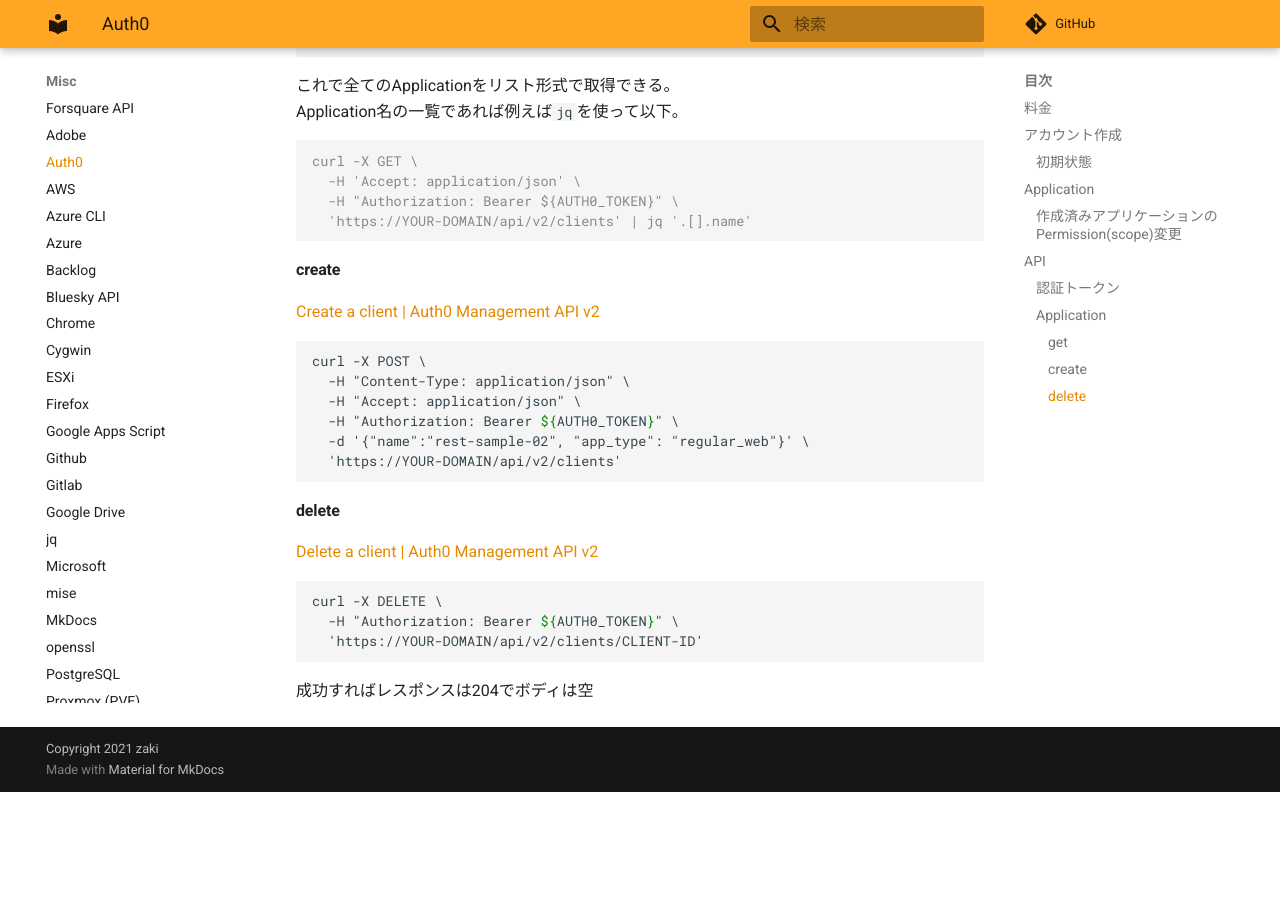
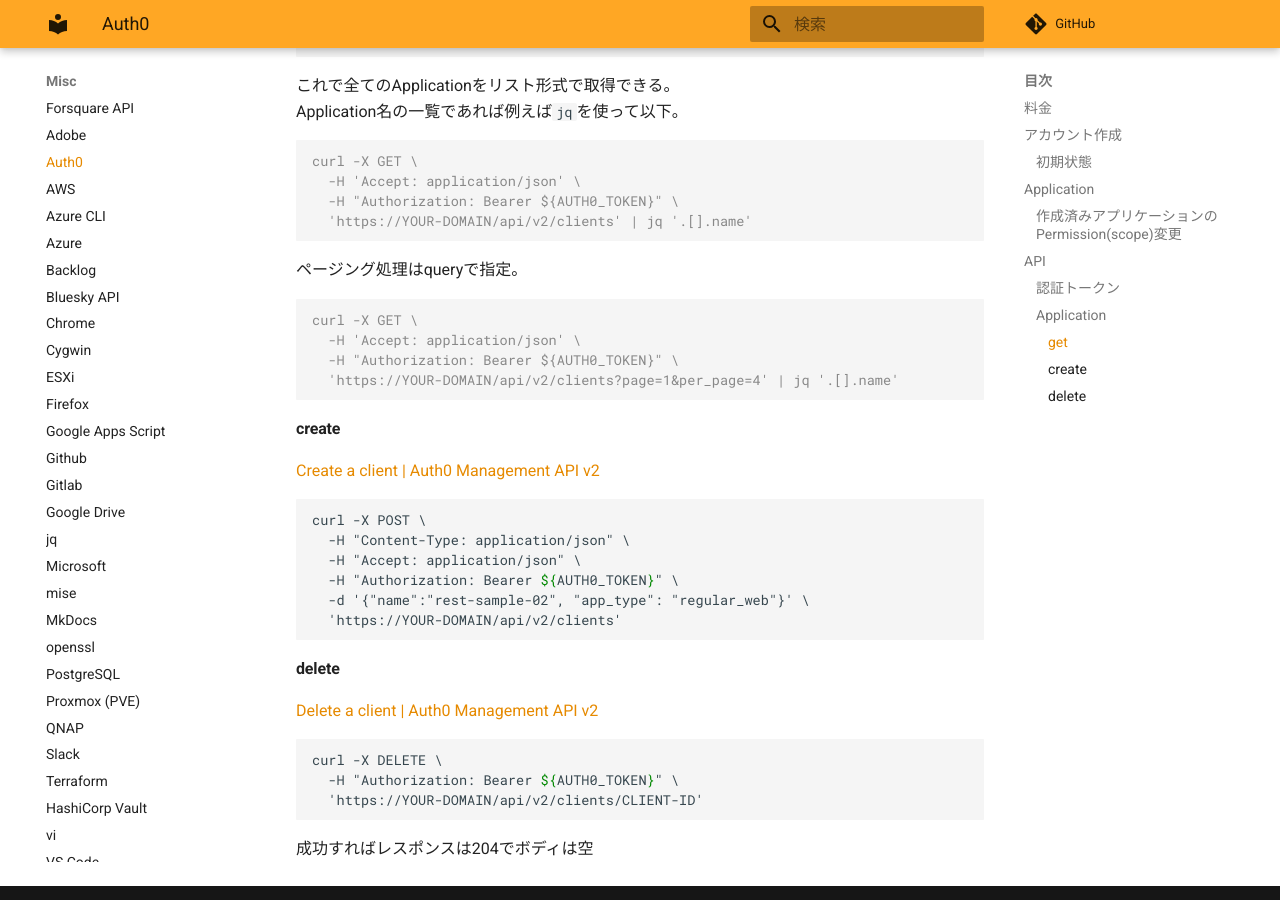
Before and after one commit to zaki-lknr/docs, an MkDocs documentation site: the page built from docs/Misc/auth0.md, in a window 1280 px wide and 900 px high, scrolled down 2102 px. Built offline with MkDocs 1.6.1 and Material for MkDocs 9.7.7, drawn with Linux system fonts in a browser that asks for light colours; comment, search, counter and statistics services are not loaded; before the commit the page ends 2894 px from its top, so only the background shows below that.

Commit message:
add: misc/auth0: REST(create application)のページング処理

````diff
--- a/docs/Misc/auth0.md
+++ b/docs/Misc/auth0.md
@@ -91,6 +91,15 @@ curl -X GET \
   'https://YOUR-DOMAIN/api/v2/clients' | jq '.[].name'
 ```
 
+ページング処理はqueryで指定。
+
+```console
+curl -X GET \
+  -H 'Accept: application/json' \
+  -H "Authorization: Bearer ${AUTH0_TOKEN}" \
+  'https://YOUR-DOMAIN/api/v2/clients?page=1&per_page=4' | jq '.[].name'
+```
+
 #### create
 
 [Create a client | Auth0 Management API v2](https://auth0.com/docs/api/management/v2/clients/post-clients)
````
